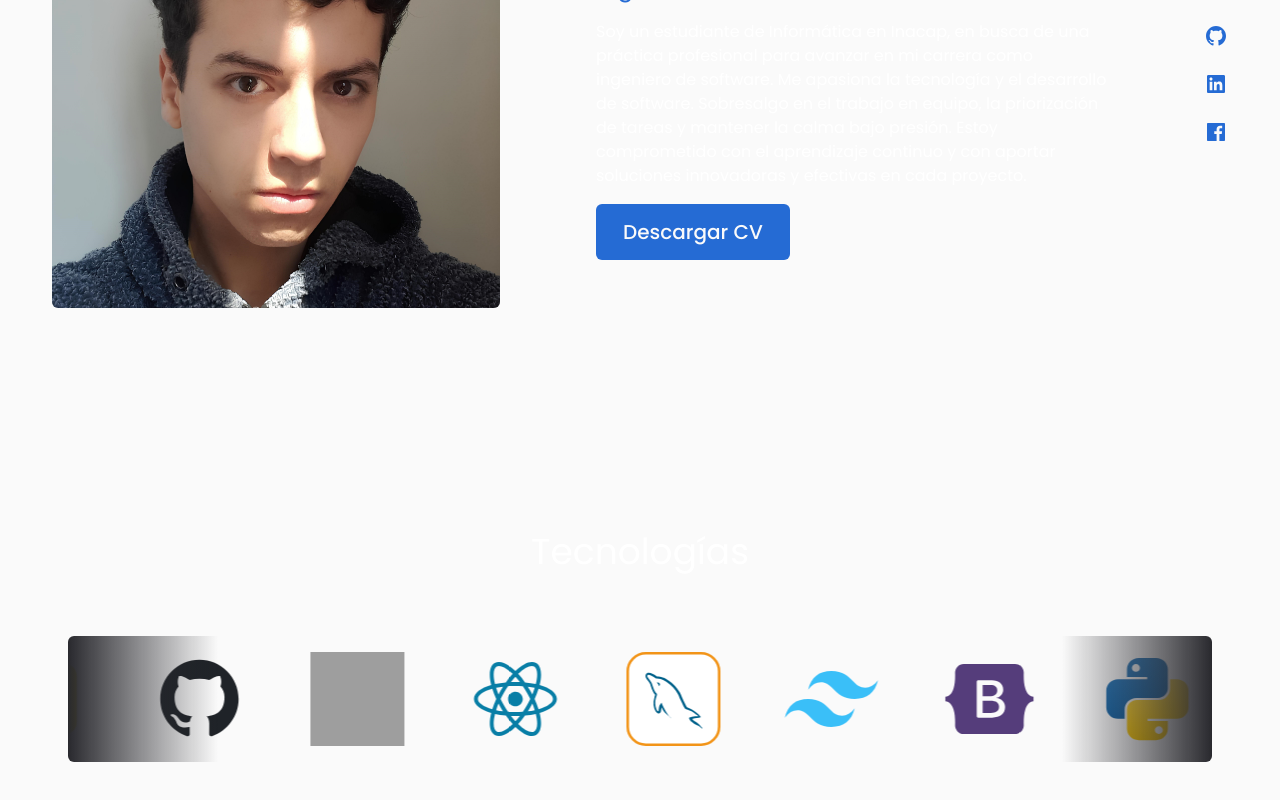
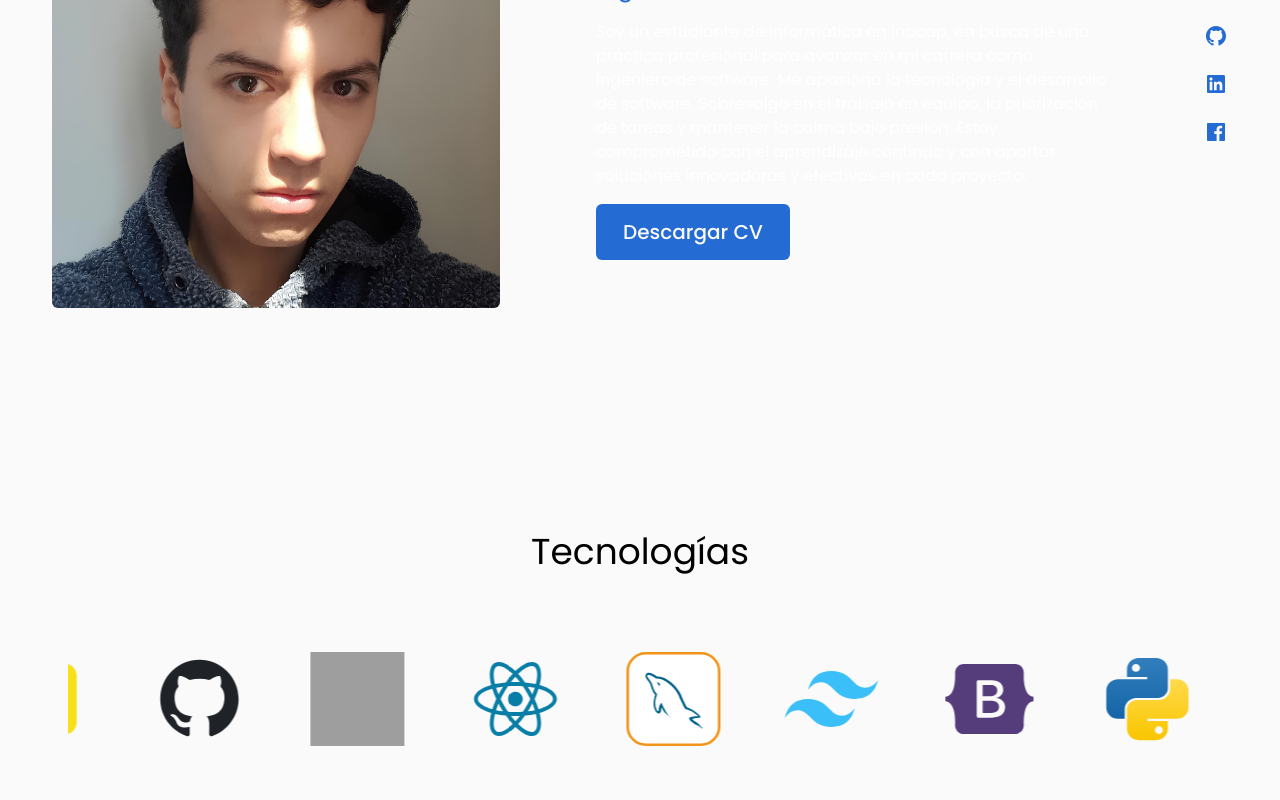
Before and after one commit to johan2160/Portfolio, a React (Vite) app: page / in a window 1280 px wide. Shown: the part 356-1156 px from the top of the page. Built offline with nearby package versions, Linux system fonts and the light colour scheme; grey boxes are pictures that could not be loaded.

Commit message:
style: update text color and hover effects in Skills component
- Changed text color of the Skills component to use 'text-content'
- Updated Marquee gradient color to 'text-black'
- Removed gradientColor and adjusted hover effects for icons

```diff
--- a/src/components/Skills.jsx
+++ b/src/components/Skills.jsx
@@ -28,20 +28,20 @@ const Skills = () => {
   }, []);
 
   return (
-    <div className='flex flex-col items-center w-full gap-8 px-4 text-white'>
+    <div className='flex flex-col items-center w-full gap-8 px-4 text-content'>
       <h2 className='mb-8 text-2xl text-center md:text-4xl'>Tecnologías</h2>
-      <Marquee pauseOnHover={true} gradient={true} gradientColor='#29292e' gradientWidth={150} speed={90} className='rounded-md bg-background max-w-[1176px] md:w-11/12'>
+      <Marquee pauseOnHover={true} gradient={true} gradientColor='text-black' gradientWidth={150} speed={90} className='rounded-md bg-background max-w-[1176px] md:w-11/12'>
         <div className='flex py-4'>
-          <img width={iconSize} src={Python} alt=""  className='mx-6 transition-all md:mx-6 xl:mx-8 xl:hover:scale-110'/>
-          <RiHtml5Fill size={iconSize} className='mx-6 transition-all md:mx-6 xl:mx-8 text-htmlbg xl:hover:scale-110'/>
-          <RiCss3Fill size={iconSize} className='mx-6 transition-all md:mx-6 xl:mx-8 text-cssbg xl:hover:scale-110'/>
-          <RiJavascriptFill size={iconSize} className='mx-6 transition-all md:mx-6 xl:mx-8 text-jsbg xl:hover:scale-110'/>
-          <RiGithubFill size={iconSize} className='mx-6 transition-all md:mx-6 xl:mx-8 text-githubcolor xl:hover:scale-110'/>
-          <img width={iconSize} src={MongoDB} alt=""  className='mx-6 transition-all md:mx-6 xl:mx-8 xl:hover:scale-110'/>
-          <RiReactjsFill size={iconSize} className='mx-6 transition-all md:mx-6 xl:mx-8 text-reactcolor xl:hover:scale-110'/>
-          <img width={iconSize} src={MySQL} alt=""  className='mx-6 transition-all md:mx-6 xl:mx-8 xl:hover:scale-110'/>
-          <RiTailwindCssFill size={iconSize} className='mx-6 transition-all md:mx-6 xl:mx-8 text-tailwindcolor xl:hover:scale-110'/>
-          <RiBootstrapFill size={iconSize} className='mx-6 transition-all md:mx-6 xl:mx-8 text-bootstrapbg xl:hover:scale-110'/>
+          <img width={iconSize} src={Python} alt=""  className='mx-6 transition-all md:mx-6 xl:mx-8 hover:scale-110'/>
+          <RiHtml5Fill size={iconSize} className='mx-6 transition-all md:mx-6 xl:mx-8 text-htmlbg hover:scale-110'/>
+          <RiCss3Fill size={iconSize} className='mx-6 transition-all md:mx-6 xl:mx-8 text-cssbg hover:scale-110'/>
+          <RiJavascriptFill size={iconSize} className='mx-6 transition-all md:mx-6 xl:mx-8 text-jsbg hover:scale-110'/>
+          <RiGithubFill size={iconSize} className='mx-6 transition-all md:mx-6 xl:mx-8 text-githubcolor hover:scale-110'/>
+          <img width={iconSize} src={MongoDB} alt=""  className='mx-6 transition-all md:mx-6 xl:mx-8 hover:scale-110'/>
+          <RiReactjsFill size={iconSize} className='mx-6 transition-all md:mx-6 xl:mx-8 text-reactcolor hover:scale-110'/>
+          <img width={iconSize} src={MySQL} alt=""  className='mx-6 transition-all md:mx-6 xl:mx-8 hover:scale-110'/>
+          <RiTailwindCssFill size={iconSize} className='mx-6 transition-all md:mx-6 xl:mx-8 text-tailwindcolor hover:scale-110'/>
+          <RiBootstrapFill size={iconSize} className='mx-6 transition-all md:mx-6 xl:mx-8 text-bootstrapbg hover:scale-110'/>
         </div>
       </Marquee>
     </div>
```
